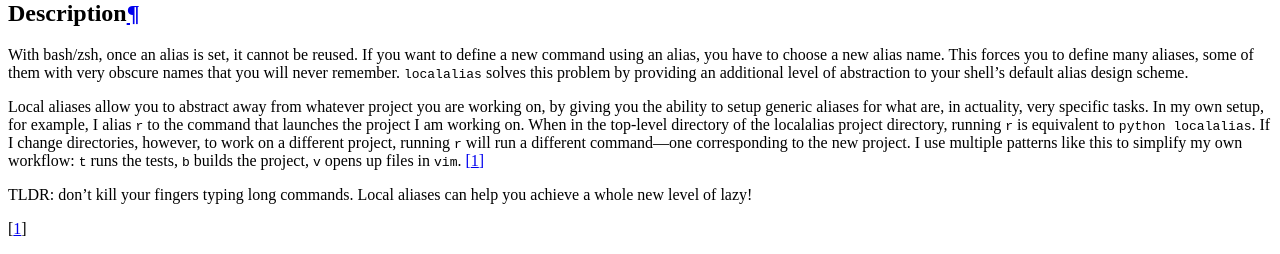
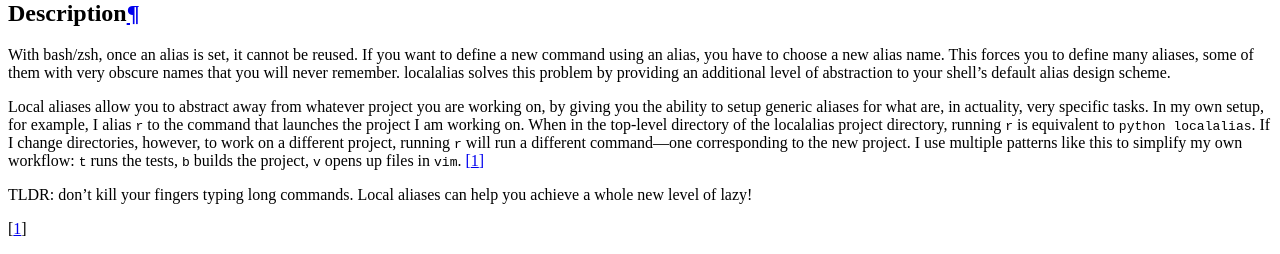
Before and after one commit to bbugyi200/funky, a Sphinx documentation site: the page built from docs/index.rst, in a window 1280 px wide. Shown: the part 494-748 px from the top of the page. Built offline with Sphinx 7.4.7, drawn with Linux system fonts in a browser that asks for light colours.

```diff
--- a/README.rst
+++ b/README.rst
@@ -16,7 +16,7 @@ Description
 
 With bash/zsh, once an alias is set, it cannot be reused. If you want to define a new command using
 an alias, you have to choose a new alias name. This forces you to define many aliases, some of them
-with very obscure names that you will never remember.  ``localalias`` solves this problem by
+with very obscure names that you will never remember. localalias solves this problem by
 providing an additional level of abstraction to your shell's default alias design scheme.
 
 Local aliases allow you to abstract away from whatever project you are working on, by giving you
--- a/docs/conf.py
+++ b/docs/conf.py
@@ -35,7 +35,7 @@ import localalias  # noqa
 extensions = [
     'sphinx.ext.autodoc',
     'sphinx.ext.viewcode',
-    'sphinxarg.ext'
+    'sphinxarg.ext',
 ]
 
 # Add any paths that contain templates here, relative to this directory.
--- a/docs/usage.rst
+++ b/docs/usage.rst
@@ -25,7 +25,7 @@ arguments that you pass to it are automatically passed to the command definition
 aliases are just substituted with their definitions). For the purpose of emulating this behavior
 when it would typically be desired, an alias defined using a **single-line** command definition
 that **does NOT already contain argument variables** (e.g. does not contain ``$0``, ``$1``, ...,
-`$9`, ``$*``, or ``$@``) will automatically have the ``$@`` special parameter appended to its
+``$9``, ``$*``, or ``$@``) will automatically have the ``$@`` special parameter appended to its
 definition. [#]_ This allows for the same automatic argument handling that you would expect from an
 actual alias.
 
```
Also changed, not shown: 1 other file.
